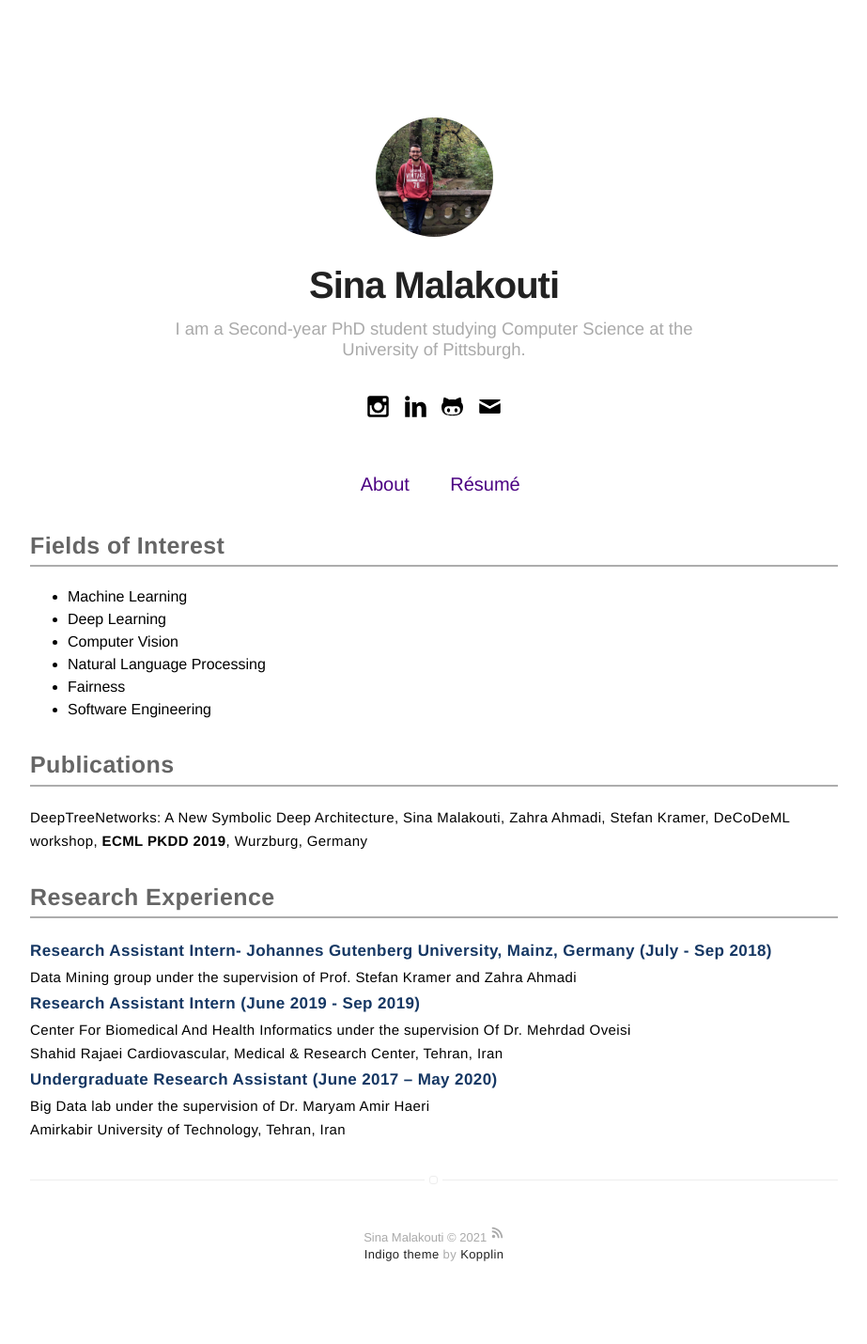
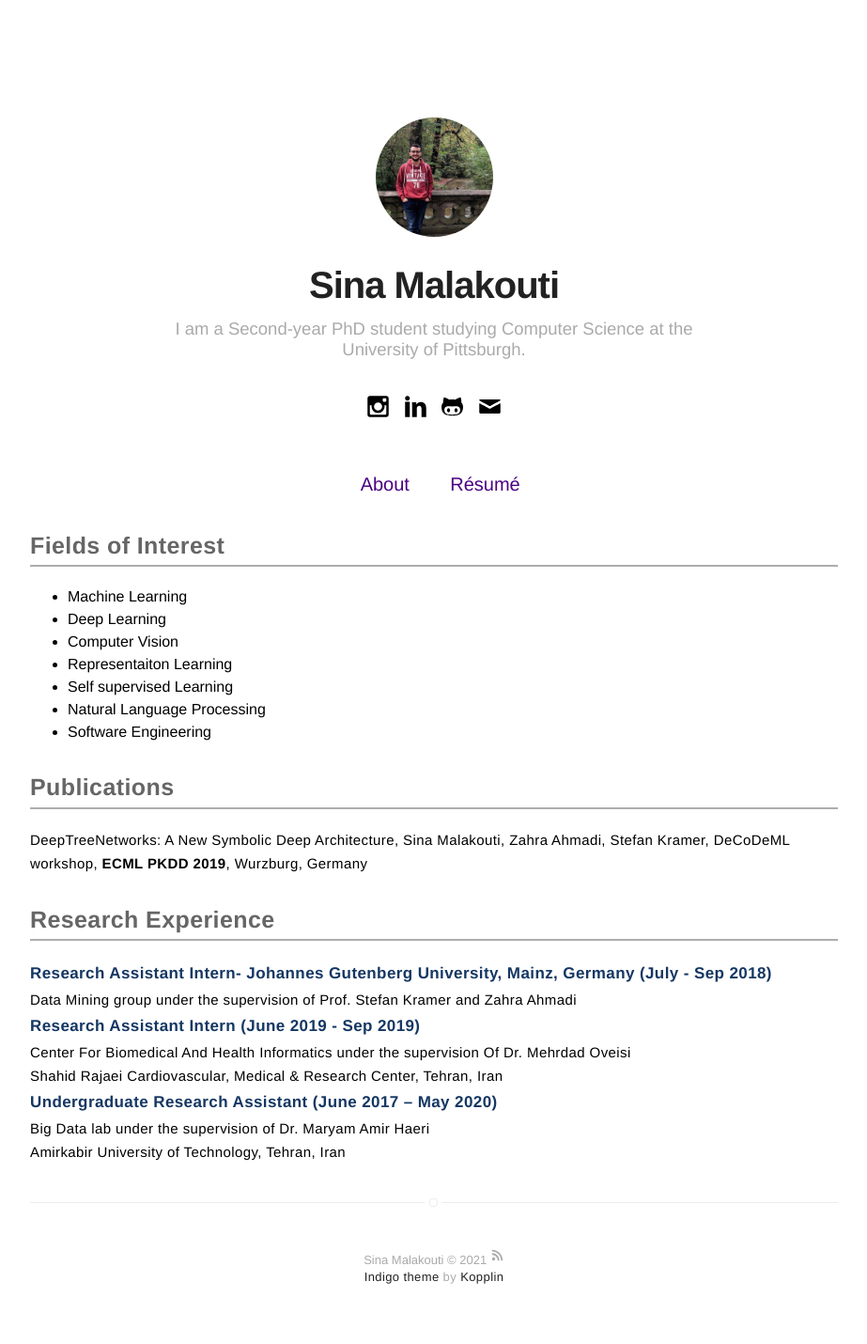
Before and after one commit to sinamalakouti/sinamalakouti.github.io, a Jekyll site: the page built from index.html, in a window 1280 px wide. Shown: the whole page at 94% size, without its empty margins (178-1101 px from the left). Built offline with Jekyll 4.4.1, drawn with Linux system fonts in a browser that asks for light colours; before the commit the page ends 1406 px from its top, so only the background shows below that.

Commit message:
Update header.html

```diff
--- a/_includes/header.html
+++ b/_includes/header.html
@@ -34,8 +34,9 @@
                 <li style="color: black">Machine Learning</li>
                 <li style="color: black">Deep Learning</li>
                 <li style="color: black">Computer Vision</li>
+                <li style="color: black">Representaiton Learning</li>
+                <li style="color: black">Self supervised Learning</li>
                 <li style="color: black">Natural Language Processing</li>
-                <li style="color: black">Fairness</li>
                 <li style="color: black">Software Engineering</li>
         </ul>
 
```
